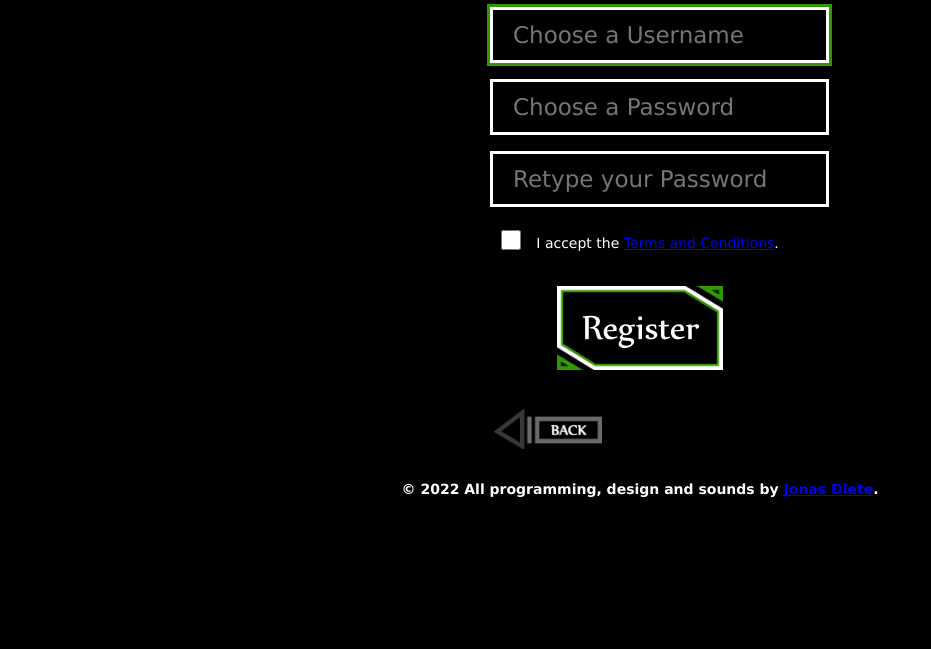
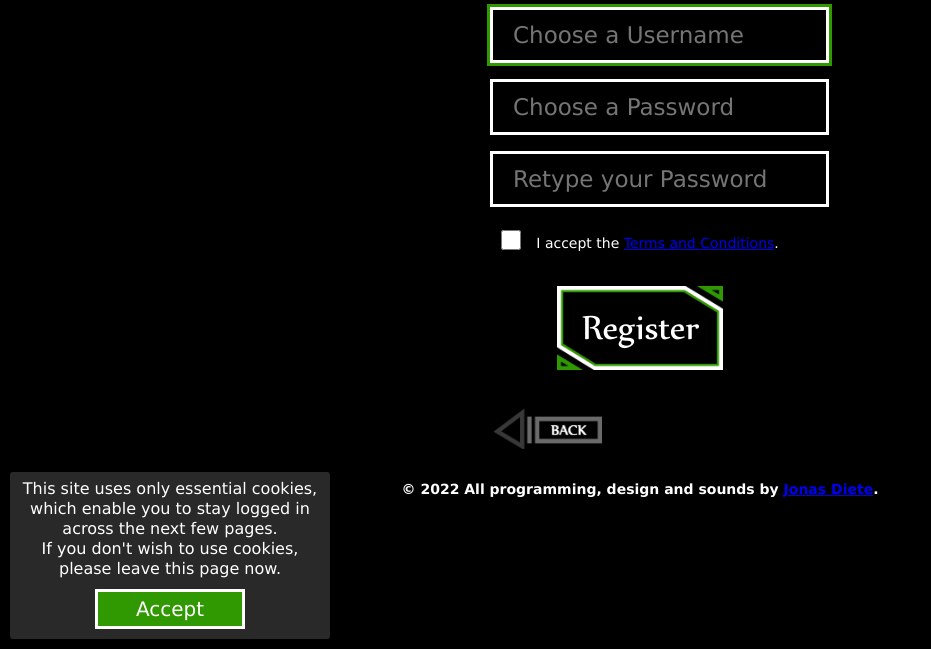
Before and after one commit to jonas-diete/timestablecoach, a Flask app: page /register in a window 1280 px wide. Shown: the part 151-800 px from the top of the page, without its empty margins (0-931 px from the left). Run offline with Flask 2, Linux system fonts and the light colour scheme.

Commit message:
registration straight away logs you in

```diff
--- a/app.py
+++ b/app.py
@@ -78,6 +78,7 @@ def login():
 @app.route("/register", methods=["GET", "POST"])
 def register():
     if request.method == "POST":
+
         new_username = request.form.get("username")
         new_pw1 = request.form.get("password1")
         new_pw2 = request.form.get("password2")
@@ -96,7 +97,10 @@ def register():
                         else:
                             break
                 users.append(username_to_save)
-        if new_username in users:
+        if not "cookies" in session:
+            return render_template("register.html", register_message = "Please accept the cookies.")
+
+        elif new_username in users:
             return render_template("register.html", register_message = "Username exists already. Try again.")
 
         # Checking if terms and conditions have been agreed to
@@ -153,14 +157,16 @@ def register():
 
             f = repository.update_file(file.path, "Overwriting learning.txt", updated_file, file.sha)
 
-            # Checking if user has accepted cookies
-            if "cookies" in session:
-                return render_template("login.html", login_message = "New user created. Please Login.", cookies = "yes")
-            else:
-                return render_template("login.html", login_message = "New user created. Please Login.", cookies = "")
+            # Logging in
+            session["username"] = new_username
+            return redirect("/select")
 
     else:
-        return render_template("register.html", register_message = "Register a new user.")
+        # Checking if user has accepted cookies
+        if "cookies" in session:
+            return render_template("register.html", register_message = "Register a new user.", cookies = "yes")
+        else:
+            return render_template("register.html", register_message = "Register a new user.", cookies = "")
 
 @app.route("/terms", methods=["GET"])
 def terms():
--- a/templates/login.html
+++ b/templates/login.html
@@ -41,7 +41,7 @@
             <span id="cookies_accepted">{{cookies}}</span>
             This site uses only essential cookies, which enable you to stay logged in across the next few pages.
             <br>
-            If you don't wish to use cookies, please leave this website now.
+            If you don't wish to use cookies, please leave this page now.
         </span>
         <div>
             <button id="accept_button">Accept</button>
--- a/templates/register.html
+++ b/templates/register.html
@@ -1,4 +1,32 @@
 {% extends "layout.html" %}
+
+{% block head %}
+    <script>
+        document.addEventListener('DOMContentLoaded', function() {
+
+            // if cookies had already been accepted before
+            if (document.getElementById('cookies_accepted').innerHTML == "yes") {
+
+                // Hiding cookie notification
+                document.getElementById('cookie_consent').style.display='none';
+            } else {
+                document.getElementById('accept_button').addEventListener('click', function() {
+
+                    // Hiding cookie notification
+                    document.getElementById('cookie_consent').style.display='none';
+
+                    // Sending data that cookies have been accepted
+                    var data = new FormData();
+                    data.append('accepted', 'yes');
+                    var request = new XMLHttpRequest();
+                    request.open('POST', '/login');
+                    request.send(data);
+                })
+            }
+
+        })
+    </script>
+{% endblock %}
 
 {% block main %}
     <div class = "narrow_row">
@@ -6,6 +34,18 @@
             {{ register_message }}
 
         </div>
+    </div>
+
+    <div id="cookie_consent">
+      <span>
+          <span id="cookies_accepted">{{cookies}}</span>
+          This site uses only essential cookies, which enable you to stay logged in across the next few pages.
+          <br>
+          If you don't wish to use cookies, please leave this page now.
+      </span>
+      <div>
+          <button id="accept_button">Accept</button>
+      </div>
     </div>
 
     <div class = "narrow_row">
```
